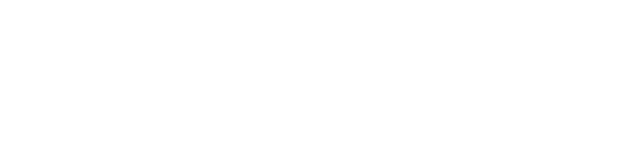
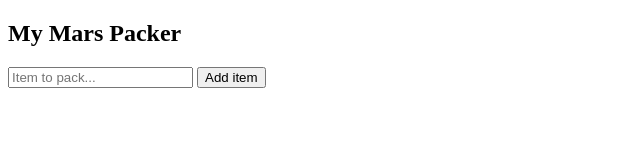
Before and after one commit to meloncatty/mars-box, a website: page public/index.html in a window 1280 px wide. Shown: the whole page, without its empty margins (0-640 px from the left). Drawn offline with Linux system fonts and the light colour scheme.

Commit message:
Add essentials form and display container

```diff
--- a/public/index.html
+++ b/public/index.html
@@ -7,6 +7,15 @@
     <meta http-equiv='X-UA-Compatible'>
   </head>
   <body>
+    <section class='essentials-form-container'>
+      <h1>My Mars Packer</h1>
+      <form class='essentials-form'>
+        <input type='text' placeholder='Item to pack...' />
+        <button>Add item</button>
+      </form>
+    </section>
+    <section class='essentials-item-container'>
 
+    </section>
   </body>
 </html>
```
